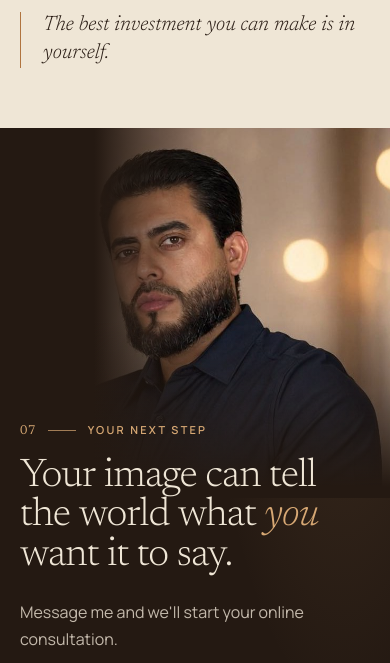
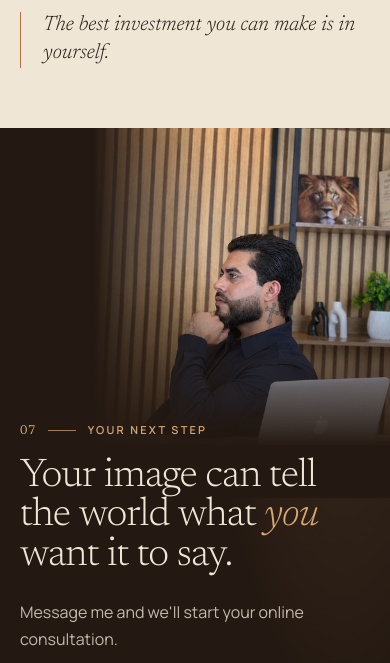
Before and after one commit to mikaelmgm/walter-molina-prototipos, a plain HTML site: page v2/consultoria.html in a window 390 px wide. Shown: the part 9580-10243 px from the top of the page. Drawn offline with Linux system fonts and the light colour scheme.

Commit message:
v2: nova foto no fechamento (07) — Walter na mesa, espelhado, com a MacBook
- walter-mesa.jpg: foto enviada, espelhada (Walter à direita olhando para
  a esquerda) e sem a caneca, para o texto dela não aparecer invertido
- Enquadramento mostrando um pouco da MacBook; desvanecido mais suave no celular

Co-Authored-By: Claude Opus 5.5 <noreply@anthropic.com>
Claude-Session: https://claude.ai/code/session_01AdnJkWPsN3ttTzvmScEryo

```diff
--- a/v2/consultoria.html
+++ b/v2/consultoria.html
@@ -353,7 +353,7 @@
 <!-- =============================================================== CIERRE -->
 <section class="fin deep" id="reservar" aria-labelledby="fin-t">
   <div class="fin__ph" data-view aria-hidden="true">
-    <img src="../assets/img/walter-bust.jpg" alt="" width="624" height="700" loading="lazy">
+    <img src="../assets/img/walter-mesa.jpg" alt="" width="925" height="1448" loading="lazy" data-focus="off">
   </div>
   <div class="wrap fin__grid">
     <div class="fin__txt">
--- a/v2/style.css
+++ b/v2/style.css
@@ -936,7 +936,7 @@ html:not([data-bamode="comparar"]) .res__head .hint { display: none; }
    ========================================================================= */
 .fin { padding: var(--sec) 0; }
 .fin__ph { position: absolute; top: 0; right: 0; bottom: 0; height: 100%; width: auto; aspect-ratio: 4 / 5; max-width: 50%; z-index: -1; overflow: hidden; }
-.fin__ph img { position: absolute; inset: 0; width: 100%; height: 100%; object-fit: cover; }
+.fin__ph img { position: absolute; inset: 0; width: 100%; height: 100%; object-fit: cover; object-position: 50% 74%; } /* Walter a la derecha mirando a la izquierda, con un poco de la MacBook */
 .fin__ph::after {
   content: "";
   position: absolute;
@@ -1214,7 +1214,7 @@ html[data-vfmt="b"] .ivid--bottom { grid-template-columns: minmax(0, 1fr) minmax
   .quote__in > * { max-width: none; }
   .fin { padding-top: 0; }
   .fin__ph { position: relative; top: auto; right: auto; bottom: auto; width: min(76%, 340px); height: auto; max-width: none; aspect-ratio: 4 / 5; margin: 0 0 -76px auto; z-index: 0; }
-  .fin__ph::after { background: linear-gradient(0deg, var(--deep) 3%, rgba(var(--deep-rgb), 0) 48%), linear-gradient(90deg, var(--deep) 0%, rgba(var(--deep-rgb), 0) 38%); }
+  .fin__ph::after { background: linear-gradient(0deg, var(--deep) 14%, rgba(var(--deep-rgb), .6) 30%, rgba(var(--deep-rgb), 0) 58%), linear-gradient(90deg, var(--deep) 0%, rgba(var(--deep-rgb), 0) 38%); }
   .fin__grid { grid-template-columns: 1fr; position: relative; }
 
   .ftr__in { grid-template-columns: 1fr; justify-items: start; }
```
Also changed, not shown: assets/img/walter-mesa.jpg (added).
